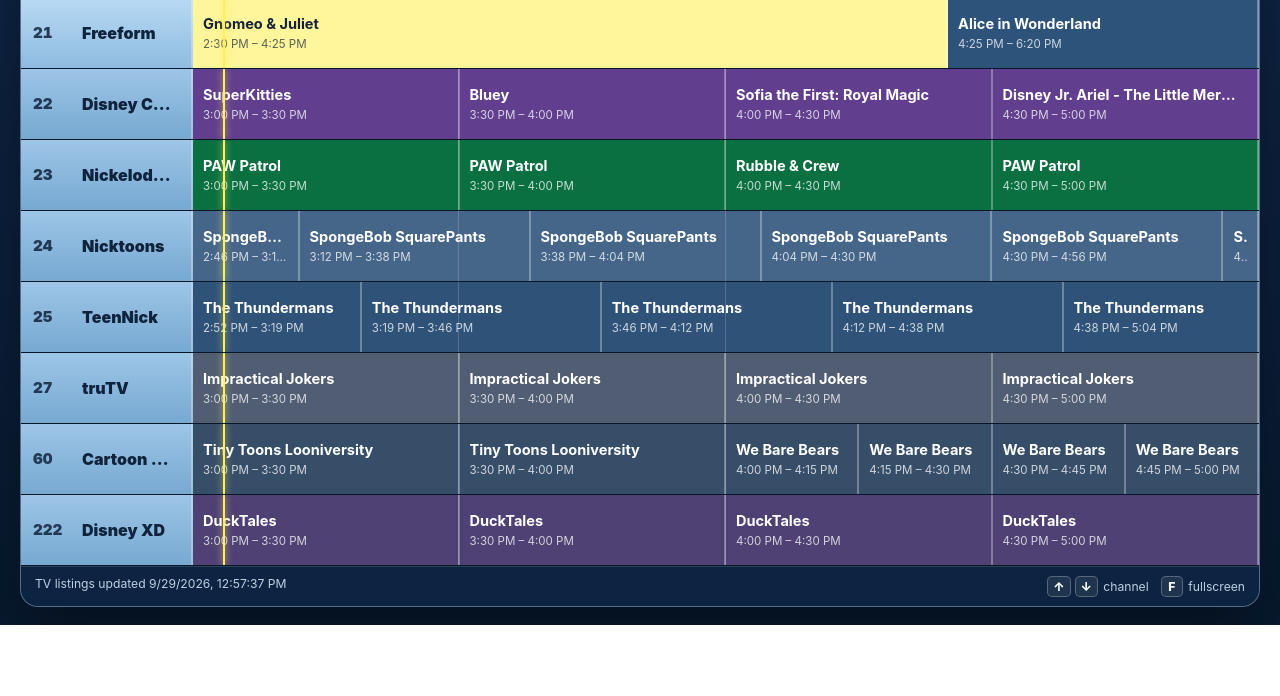
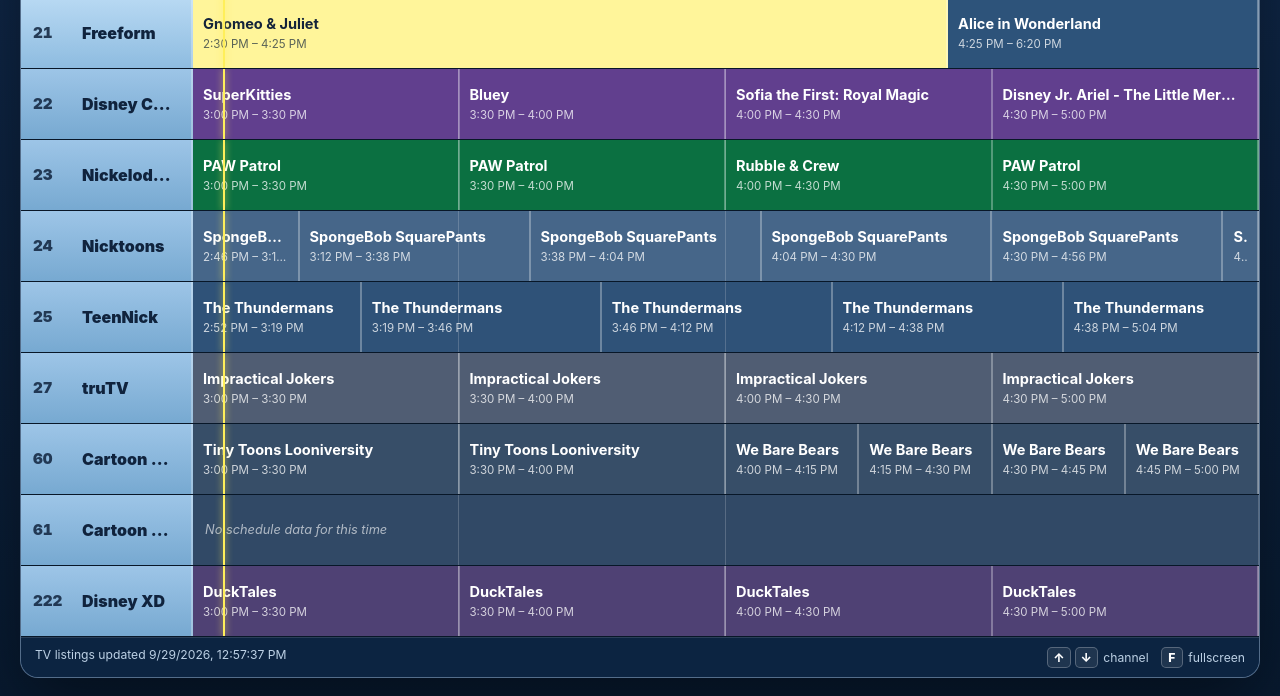
Before and after one commit to focustap/BenTV, a plain HTML site: page index.html in a window 1280 px wide. Shown: the part 473-1169 px from the top of the page. Before the commit the page ends 1098 px from the top, so only its background shows below. Drawn offline with Linux system fonts and the light colour scheme; no server answers.

Commit message:
Add Cartoon Network UK channel

```diff
--- a/index.html
+++ b/index.html
@@ -527,6 +527,7 @@
       { number: 25, key: "teenick", name: "TeenNick", primarySrc: "https://zlive.st/embed/auto-teenick", backupSrc: "https://dlive.sx/stream/stream-650.php", color: "#31557d" },
       { number: 27, key: "trutv", name: "truTV", primarySrc: "https://zlive.st/embed/auto-trutv", backupSrc: "https://dlive.sx/stream/stream-341.php", color: "#536178" },
       { number: 60, key: "cartoonnetwork", name: "Cartoon Network", primarySrc: "https://zlive.st/embed/auto-cartoon-network", backupSrc: "https://dlive.sx/stream/stream-339.php", color: "#39516c" },
+      { number: 61, key: "cartoonnetworkuk", name: "Cartoon Network UK", primarySrc: "https://zlive.st/embed/cartoonnetwork-uk", backupSrc: null, color: "#314966" },
       { number: 222, key: "disneyxd", name: "Disney XD", primarySrc: "https://zlive.st/embed/auto-disney-xd", backupSrc: "https://dlive.sx/stream/stream-314.php", color: "#524479" }
     ];
 
@@ -726,7 +727,8 @@
     }
 
     function setPlayerSource(channel, source = "primary") {
-      const useBackup = source === "backup";
+      const hasBackup = Boolean(channel.backupSrc);
+      const useBackup = source === "backup" && hasBackup;
       const nextSrc = useBackup ? channel.backupSrc : channel.primarySrc;
 
       if (useBackup) {
@@ -738,8 +740,12 @@
       player.src = nextSrc;
       player.dataset.channel = channel.key;
       player.dataset.source = useBackup ? "backup" : "primary";
-      sourceBtn.textContent = useBackup ? "↻ Primary" : "↻ Backup";
-      sourceBtn.title = useBackup ? "Switch back to zlive.st" : "Switch to sandboxed dlive.sx backup";
+
+      sourceBtn.disabled = !hasBackup;
+      sourceBtn.textContent = !hasBackup ? "No Backup" : (useBackup ? "↻ Primary" : "↻ Backup");
+      sourceBtn.title = !hasBackup
+        ? "No backup source is configured for this channel"
+        : (useBackup ? "Switch back to zlive.st" : "Switch to sandboxed dlive.sx backup");
     }
 
     function tune(index) {
@@ -817,6 +823,7 @@
 
     sourceBtn.addEventListener("click", () => {
       const channel = channels[selectedIndex];
+      if (!channel.backupSrc) return;
       const nextSource = player.dataset.source === "backup" ? "primary" : "backup";
       setPlayerSource(channel, nextSource);
     });
```
